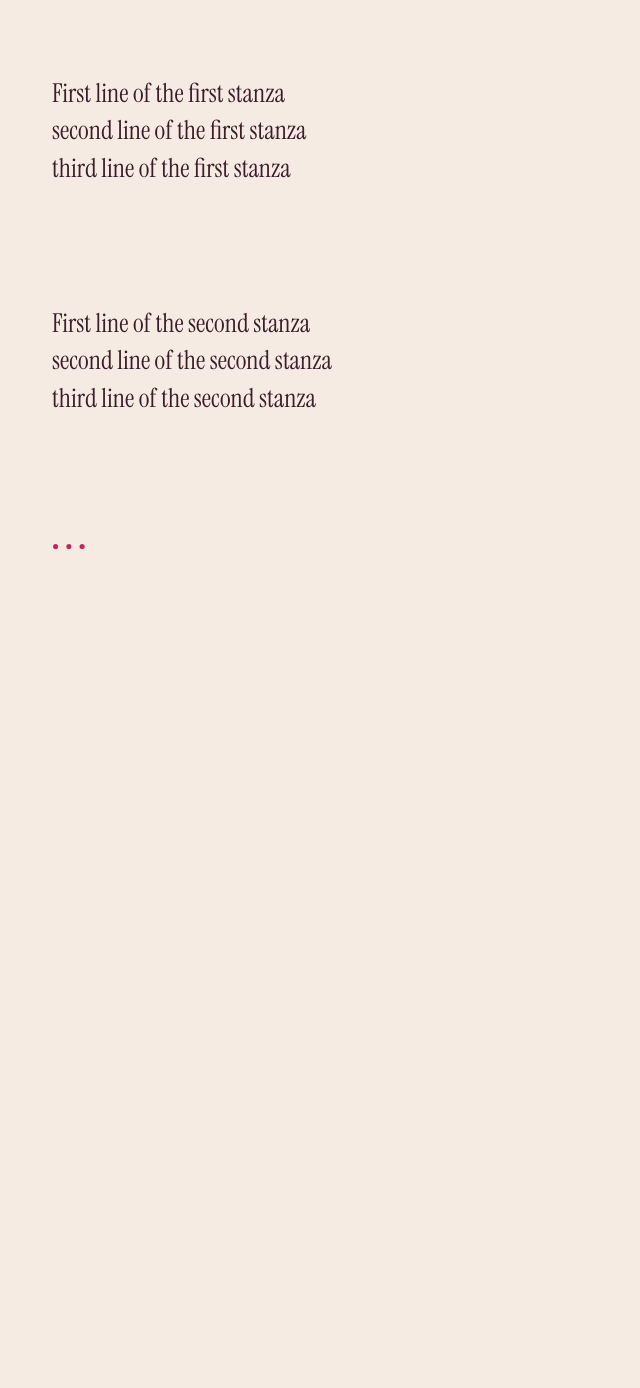
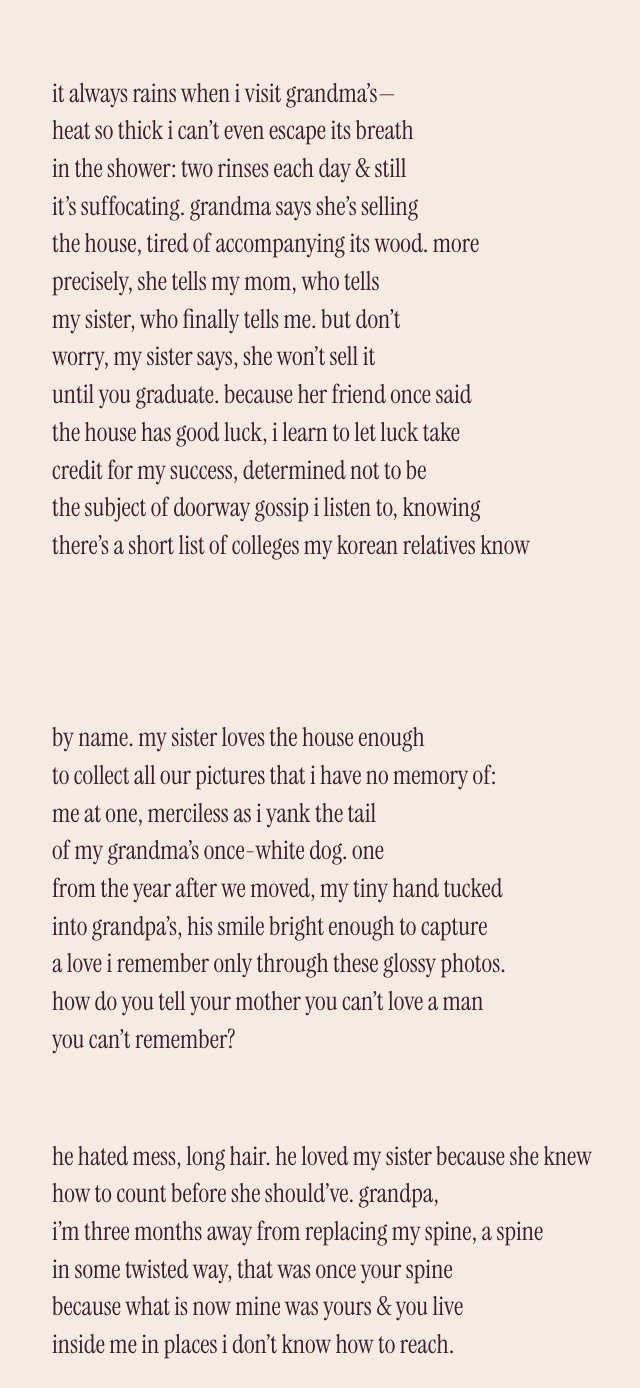
Before and after one commit to janevianne/janevianne.github.io, a plain HTML site: page poem.html in a window 1280 px wide. Shown: the part 212-1600 px from the top of the page, without its empty margins (298-938 px from the left). Before the commit the page ends 840 px from the top, so only its background shows below. Drawn offline with nearby package versions, Linux system fonts and the light colour scheme.

Commit message:
Update poem.html

```diff
--- a/poem.html
+++ b/poem.html
@@ -3,7 +3,7 @@
 <head>
 <meta charset="utf-8">
 <meta name="viewport" content="width=device-width, initial-scale=1">
-<title>Title of the poem</title>
+<title>gyeonggido</title>
 <link rel="preconnect" href="https://fonts.googleapis.com">
 <link rel="preconnect" href="https://fonts.gstatic.com" crossorigin>
 <link href="https://fonts.googleapis.com/css2?family=Instrument+Serif:ital@0;1&family=Hanken+Grotesk:wght@400;500&family=DM+Mono&display=swap" rel="stylesheet">
@@ -53,13 +53,62 @@
   </header>
 
   <article class="poem">
-    <p class="stanza">First line of the first stanza
-second line of the first stanza
-third line of the first stanza</p>
+    <p class="stanza"> it always rains when i visit grandma’s—
+heat so thick i can’t even escape its breath
+in the shower: two rinses each day & still
+it’s suffocating. grandma says she’s selling
+the house, tired of accompanying its wood. more
+precisely, she tells my mom, who tells
+my sister, who finally tells me. but don’t
+worry, my sister says, she won’t sell it
+until you graduate. because her friend once said
+the house has good luck, i learn to let luck take
+credit for my success, determined not to be
+the subject of doorway gossip i listen to, knowing
+there’s a short list of colleges my korean relatives know
 
-    <p class="stanza">First line of the second stanza
-second line of the second stanza
-third line of the second stanza</p>
+</p>
+
+    <p class="stanza">by name. my sister loves the house enough
+to collect all our pictures that i have no memory of:
+me at one, merciless as i yank the tail
+of my grandma’s once-white dog. one
+from the year after we moved, my tiny hand tucked
+into grandpa’s, his smile bright enough to capture
+a love i remember only through these glossy photos.
+how do you tell your mother you can’t love a man
+you can’t remember?
+</p>
+     <p class="stanza"> he hated mess, long hair. he loved my sister because she knew
+how to count before she should’ve. grandpa,
+i’m three months away from replacing my spine, a spine
+in some twisted way, that was once your spine
+because what is now mine was yours & you live
+inside me in places i don’t know how to reach.
+</p>
+
+     <p class="stanza"> sometimes, I pray to him: grandpa, if you’re there, please
+let me get an a+ on my chem test & grandpa, if
+you’re there, please tell me whether i’m going to die soon—
+because then i’ll know when to cut
+</p>
+
+       <p class="stanza"> my hair short. when i am sixteen, mom finally tells me
+how you died. this is how i learn
+that one summer day you walked down the same path
+i have learned by heart, a downward slope through the farms
+his neighbors cultivated. i learn in fifteen minutes, anaphylaxis
+will split your heart open, let the life stream out
+like toddlers wobbling towards a playground,
+blissfully unaware of death and what it takes.
+</p>
+
+      <p class="stanza"> in fifteen minutes, i can finish a bowl of kimchi and purple rice.
+in fifteen minutes, i can walk the trail to his grave and return, dry-eyed.
+in fifteen minutes, my mom finishes telling me a story.
+</p>
+
+
   </article>
 
   <p class="dots" aria-hidden="true">●●●</p>
```
